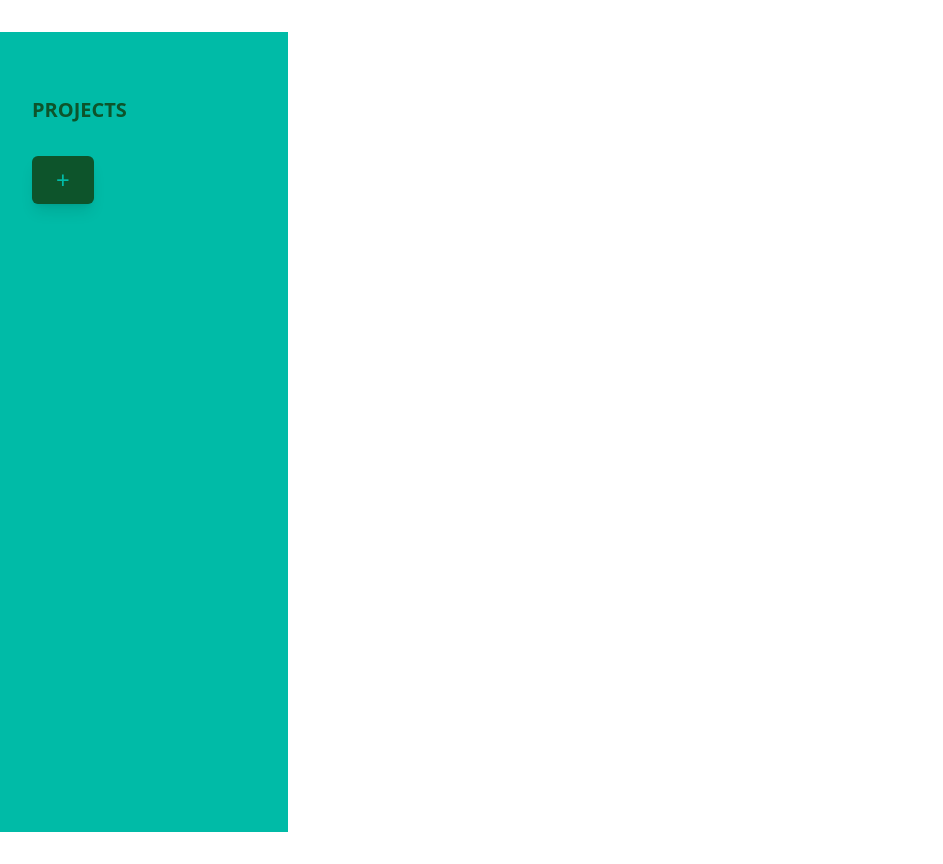
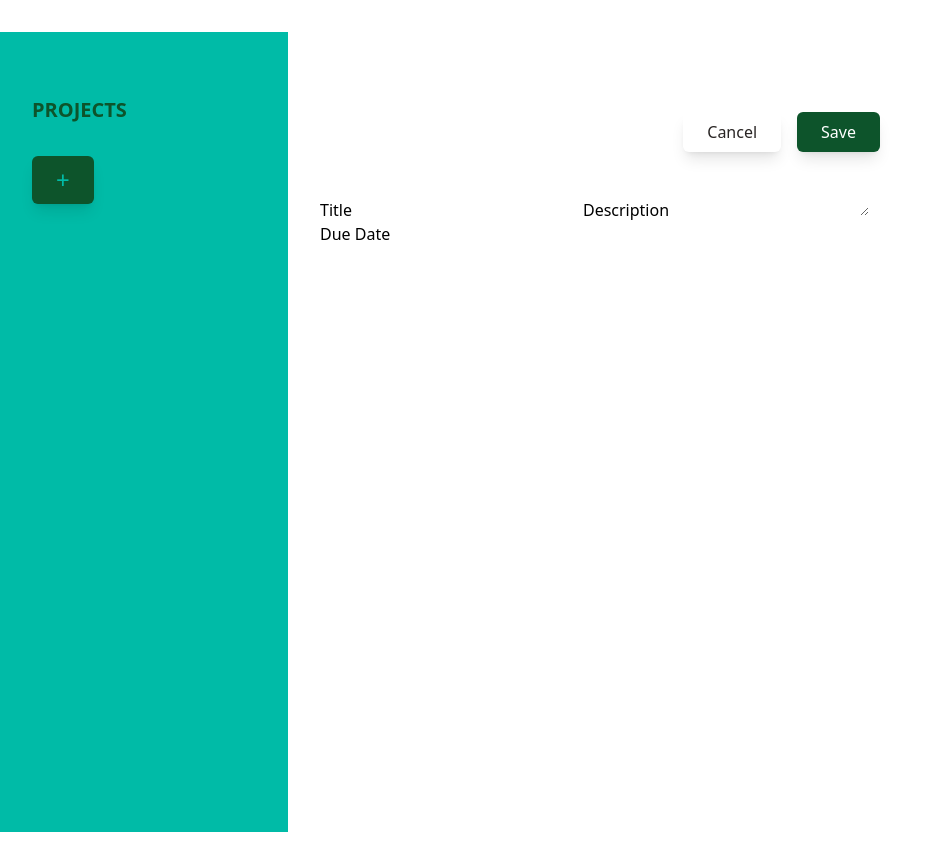
Before and after one commit to Diolemos/projects-manager, a React (Vite) app: page / in a window 1280 px wide. Shown: the whole page, without its empty margins (0-943 px from the left). Built offline with nearby package versions, Linux system fonts and the light colour scheme.

Commit message:
create NewProject.jsx

```diff
--- a/src/App.jsx
+++ b/src/App.jsx
@@ -1,10 +1,12 @@
 
 import './App.css'
+import NewProject from './components/NewProject'
 import SideBar from './components/SideBar'
 
 function App() {
- return(<main className='h-screen my-8' >
+ return(<main className='h-screen my-8 flex gap-8' >
   <SideBar/>
+  <NewProject/>
  </main>)
 }
 
--- /dev/null
+++ b/src/components/Input.jsx
@@ -0,0 +1,8 @@
+export default function input({label,textarea,...props}){
+    return (
+        <label >
+            {label}
+           { textarea ? <textarea {...props} /> : <input {...props} />}
+        </label>
+    )
+}
--- /dev/null
+++ b/src/components/NewProject.jsx
@@ -0,0 +1,17 @@
+import Input from "./Input"
+export default function NewProject(){
+    return (<div className="w-[35rem] mt-16" >
+        <fieldset className="flex items-center justify-end gap-4 my-4" >
+            <button className="cursor-pointer px-6 py-2  text-stone-800  hover:text-stone-950  rounded-md shadow-lg transition-all duration-150 active:scale-90 active:shadow-md " >Cancel</button>
+            <button className="cursor-pointer text-white   bg-green-900 hover:bg-green-800 px-6 py-2 rounded-md shadow-lg transition-all duration-150 active:scale-90 active:shadow-md" >Save</button>
+
+        </fieldset>
+        <div>
+            <Input label="Title" />
+            <Input label="Description" textarea />
+            <Input label="Due Date" />
+
+
+        </div>
+    </div>)
+}
--- a/src/components/SideBar.jsx
+++ b/src/components/SideBar.jsx
@@ -3,7 +3,7 @@ export default function SideBar() {
     <aside className="w-1/3 px-8 py-16 bg-teal-500 text-green-900 md:w-72 h-full ">
       <h2 className="mb-8 font-bold uppercase md:text-xl">Projects</h2>
       <div>
-      <button className="cursor-pointer px-6 py-2 text-teal-500 bg-green-900 hover:bg-green-800 rounded-md text-2xl shadow-lg transition-all duration-150 active:scale-90 active:shadow-md">
+      <button className="cursor-pointer px-6 py-2 rounded-md text-teal-500 hover:text-teal-400 bg-green-900 hover:bg-green-800  text-2xl shadow-lg transition-all duration-150 active:scale-90 active:shadow-md">
   +
 </button>
       </div>
```
